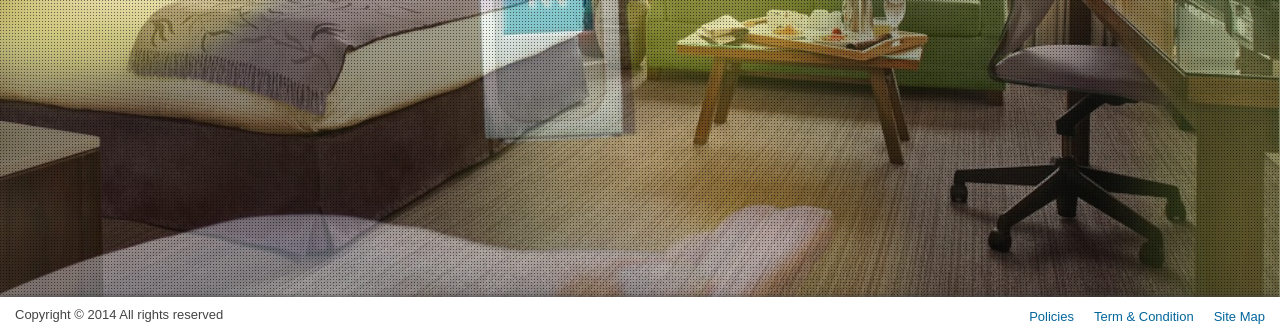
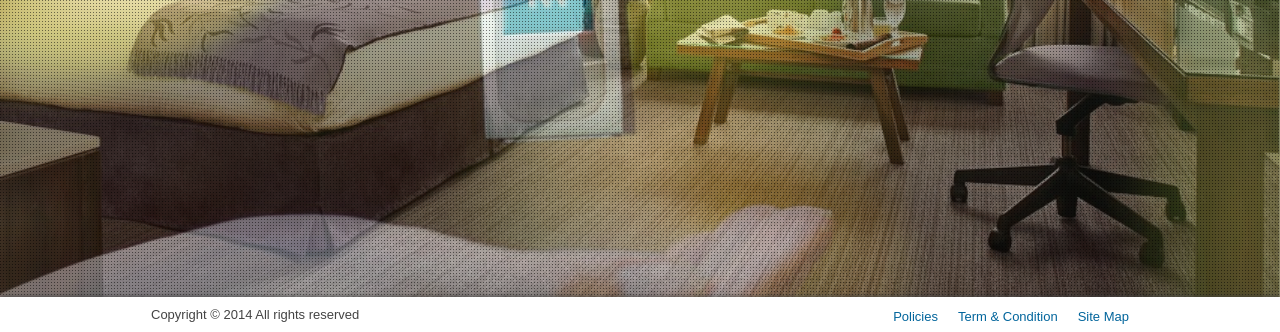
Before and after one commit to muslih/rodhita, a plain HTML site: page index.html in a window 1280 px wide. Shown: the part 468-800 px from the top of the page. Drawn offline with Linux system fonts and the light colour scheme; files whose address does not match are found by name.

Commit message:
perbaiki layout

```diff
--- a/public/css/style.css
+++ b/public/css/style.css
@@ -280,9 +280,9 @@ img {
 }
 
 .baris {
-  width: 100%;
   margin: 0 auto;
   position: relative;
+  max-width: 978px;
   *zoom: 1;
 }
 .baris:after {
```
